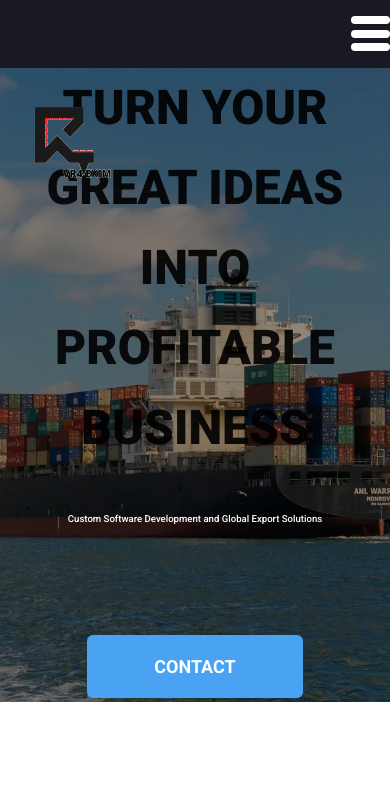
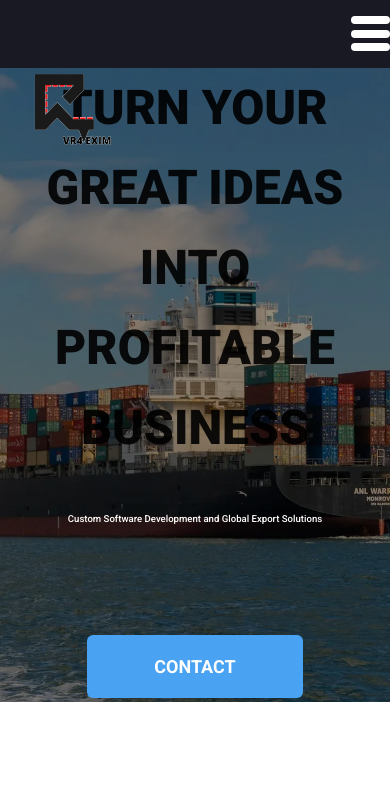
Before and after one commit to Azzpect/Yoga-R, a plain HTML site: page web/home.html in a window 390 px wide. Shown: the top 808 px of the page. Drawn offline with Linux system fonts and the light colour scheme.

Commit message:
logo adjustment

```diff
--- a/web/public/css/index.css
+++ b/web/public/css/index.css
@@ -203,6 +203,9 @@ footer>div>p {
   .navbar>a {
     margin: 0.5rem 0;
   }
+  #logo {
+    top: 8vh;
+  }
   footer {
     height: 15vh;
   }
```
